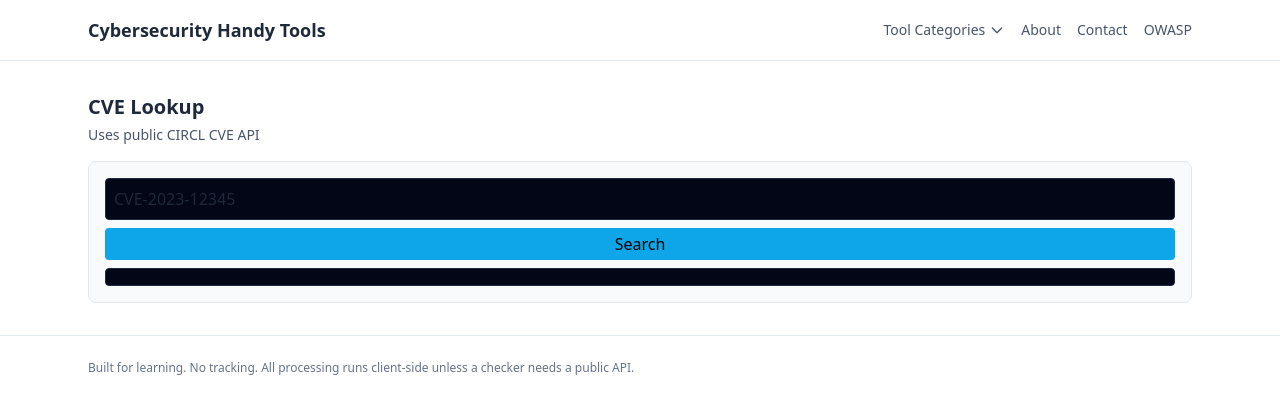
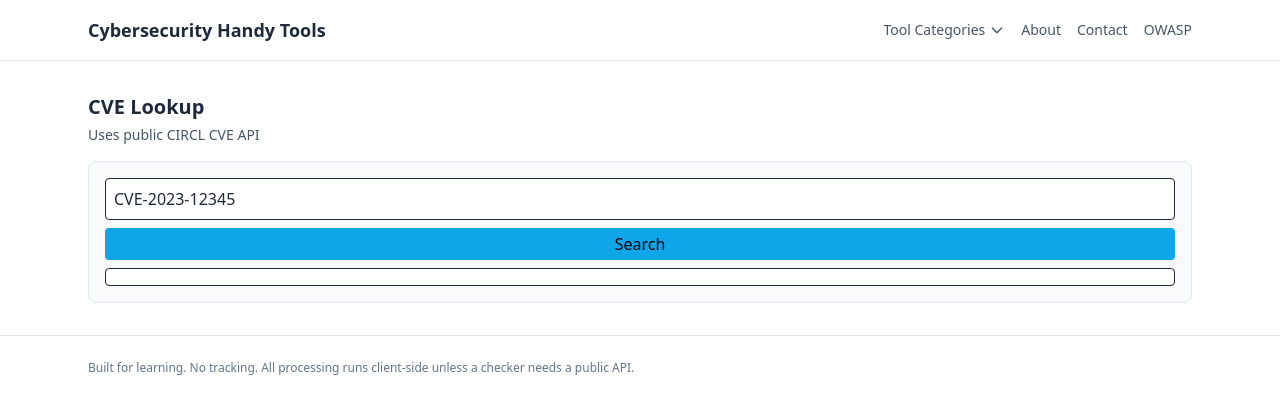
Before and after one commit to carthworks/secutools-io, a Next.js app: page /cve in a window 1280 px wide. Shown: the top 414 px of the page. Built offline with nearby package versions, Linux system fonts and the light colour scheme.

Commit message:
bg change form elements

```diff
--- a/app/globals.css
+++ b/app/globals.css
@@ -13,3 +13,7 @@ body {
 .container-page {
 	@apply max-w-6xl mx-auto px-4 sm:px-6;
 }
+.bg-slate-950{
+    --tw-bg-opacity: 1;
+    background-color: rgb(255 255 255);
+}
```
